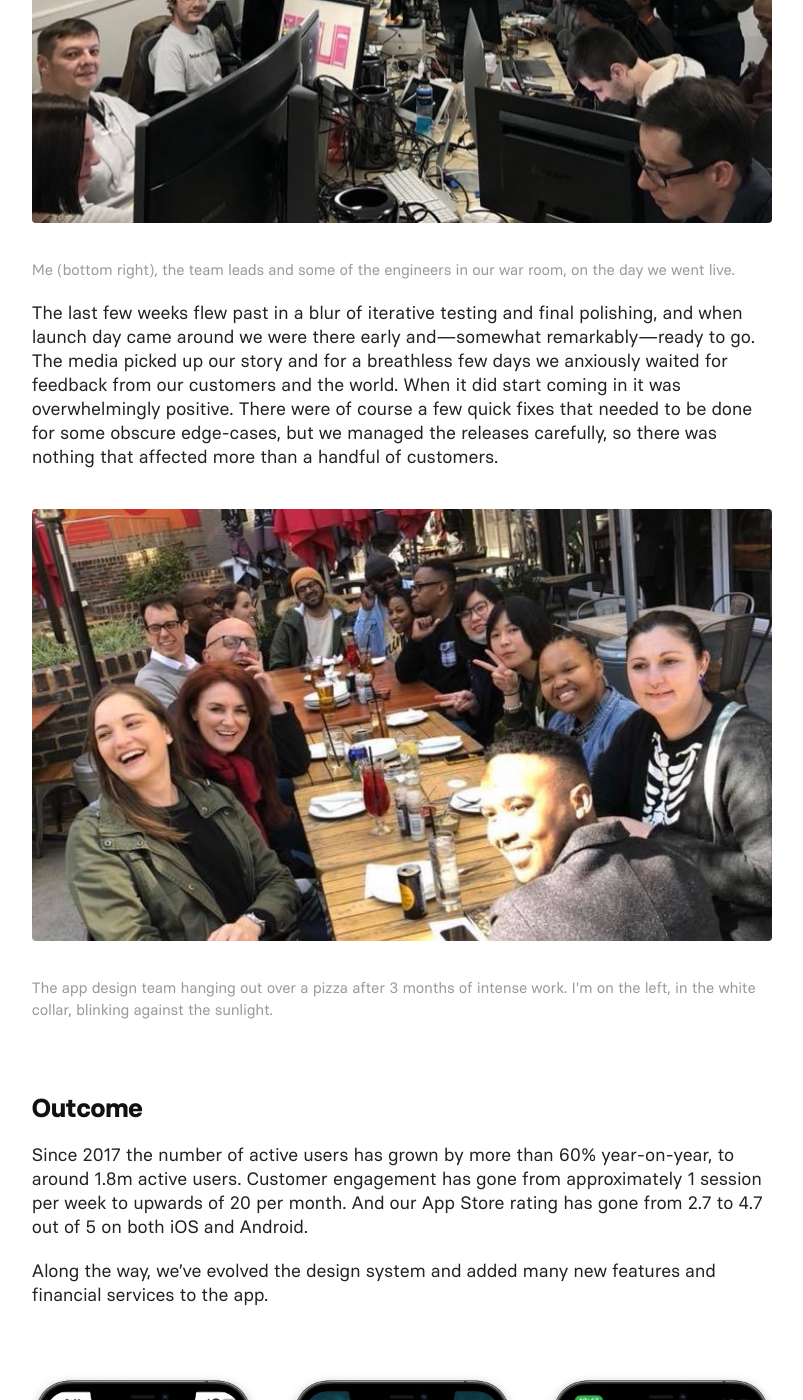
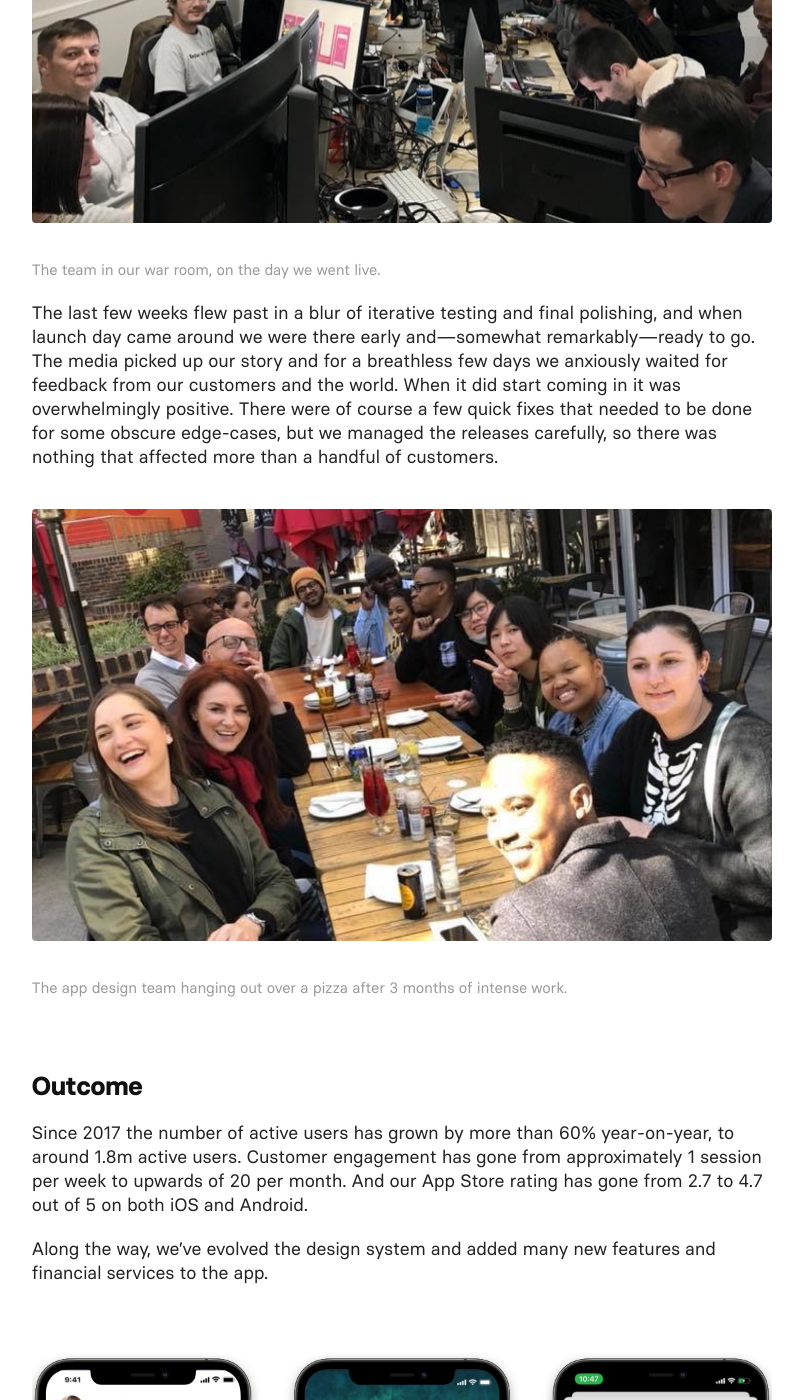
Before and after one commit to stuartwiener/stuartwiener.github.io, a Jekyll site: the page built from absa.html, in a window 1280 px wide and 1400 px high, scrolled down 8752 px. Shown: the whole window, without its empty margins (173-976 px from the left). Built offline with Jekyll 4.4.1, drawn with Linux system fonts in a browser that asks for light colours; some of the changed text lies outside the part shown.

Commit message:
removed what Emma called "awkward"

```diff
--- a/absa.html
+++ b/absa.html
@@ -102,13 +102,13 @@
 
     <img class="narrow" src="{{ site.url }}/assets/app-go-live.jpg"  alt="">
 
-    <p class="sidebar">Me (bottom right), the team leads and some of the engineers in our war room, on the day we went live.</p>
+    <p class="sidebar">The team in our war room, on the day we went live.</p>
 
     <p>The last few weeks flew past in a blur of iterative testing and final polishing, and when launch day came around we were there early and—somewhat remarkably—ready to go. The media picked up our story and for a breathless few days we anxiously waited for feedback from our customers and the world. When it did start coming in it was overwhelmingly positive. There were of course a few quick fixes that needed to be done for some obscure edge-cases, but we managed the releases carefully, so there was nothing that affected more than a handful of customers.</p>
 
     <img class="narrow" src="{{ site.url }}/assets/app-designers-2017.jpg"  alt="">
 
-    <p class="sidebar">The app design team hanging out over a pizza after 3 months of intense work. I'm on the left, in the white collar, blinking against the sunlight.</p>
+    <p class="sidebar">The app design team hanging out over a pizza after 3 months of intense work.</p>
 
     <h2>Outcome</h2>
 
@@ -128,7 +128,7 @@
 
     <img class="narrow" src="{{ site.url }}/assets/absa-blind-sa.jpg"  alt="">
 
-    <p class="sidebar">Product owners and engineers working through our app interface with Niresh and Christo from Blind SA. I’m behind the camera.</p>
+    <p class="sidebar">Product owners and engineers working through our app interface with Niresh and Christo from Blind SA.</p>
 
     <img class="narrow" src="{{ site.url }}/assets/categorisation-research.jpg"  alt="">
 
```
